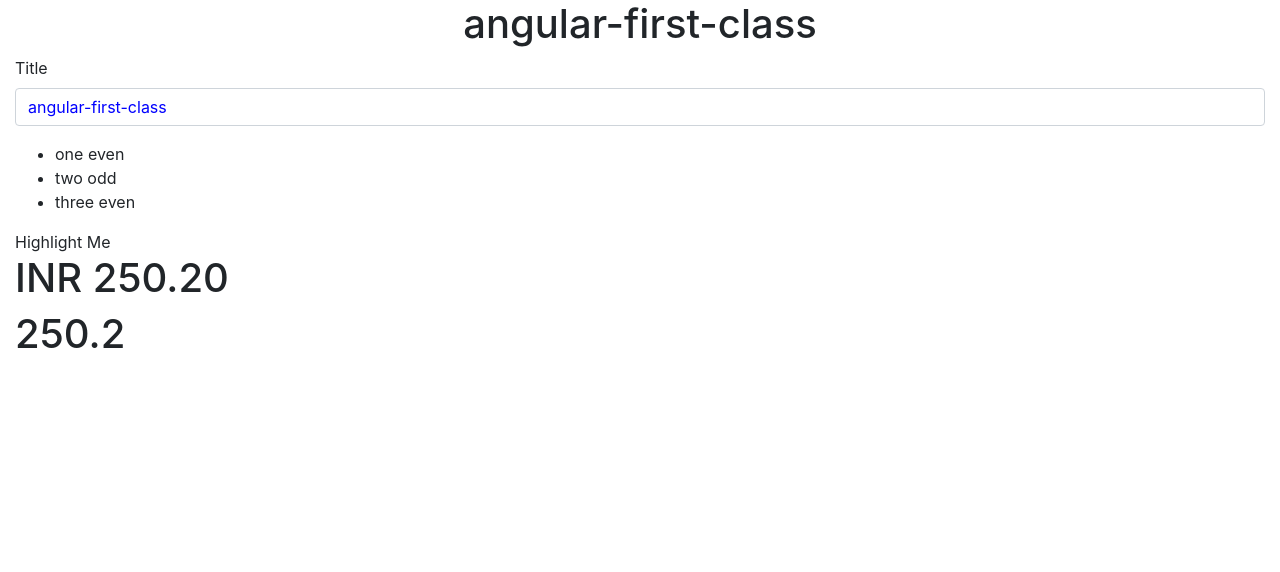
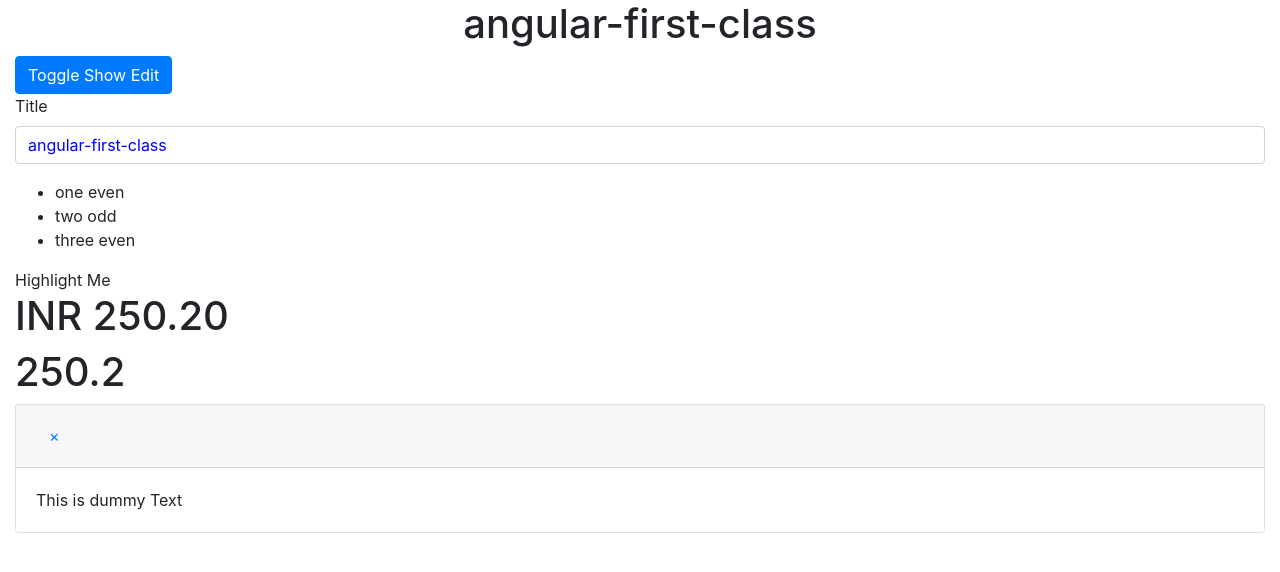
Before and after one commit to Debananda/angular-first-class, an Angular app: page / in a window 1280 px wide. Shown: the top 572 px of the page. Built offline with nearby package versions, Linux system fonts and the light colour scheme.

Commit message:
lifecyclcle hooks implemented

```diff
--- a/src/app/app.component.html
+++ b/src/app/app.component.html
@@ -1,9 +1,13 @@
 <div class="container-fluid">
   <h1 class="text-center">{{ title }}</h1>
+  <button class="btn btn-primary" (click)="toggleShowEdit()">
+    Toggle Show Edit
+  </button>
   <app-edit
     [inputText]="title"
     inputLabel="Title"
     (changeText)="changeTitle($event)"
+    *ngIf="showEdit"
   ></app-edit>
   <ul>
     <!-- <li *ngFor="let t of list; let i = index">
@@ -27,4 +31,9 @@
   <div app-highlight>Highlight Me</div>
   <h1>{{ price | appUnit: "IN" }}</h1>
   <h1>{{ price }}</h1>
+  <app-collapsible [header]="DummyHeader">
+    <div #dummyContent>
+      This is dummy Text
+    </div>
+  </app-collapsible>
 </div>
--- a/src/app/app.component.ts
+++ b/src/app/app.component.ts
@@ -9,7 +9,11 @@ export class AppComponent {
   title = "angular-first-class";
   list: string[] = ["one", "two", "three"];
   price: number = 250.2;
+  showEdit = true;
   changeTitle(value: string) {
     this.title = value;
   }
+  toggleShowEdit() {
+    this.showEdit = !this.showEdit;
+  }
 }
--- /dev/null
+++ b/src/app/core/collapsible/collapsible.component.html
@@ -0,0 +1,9 @@
+<div class="card">
+  <div class="card-header d-flex justify-content-between">
+    {{ header }}
+    <button class="btn btn-link" (click)="toggleShow()">&times;</button>
+  </div>
+  <div class="card-body" *ngIf="showBody">
+    <ng-content></ng-content>
+  </div>
+</div>
--- /dev/null
+++ b/src/app/core/collapsible/collapsible.component.ts
@@ -0,0 +1,31 @@
+import {
+  Component,
+  OnInit,
+  Input,
+  ContentChild,
+  ElementRef,
+  AfterContentInit
+} from "@angular/core";
+
+@Component({
+  selector: "app-collapsible",
+  templateUrl: "./collapsible.component.html",
+  styleUrls: ["./collapsible.component.css"]
+})
+export class CollapsibleComponent implements OnInit, AfterContentInit {
+  @Input() header: string;
+  @ContentChild("dummyContent", { static: true }) dummyContent: ElementRef;
+
+  showBody = true;
+  constructor() {}
+
+  ngOnInit() {
+    console.log(this.dummyContent.nativeElement);
+  }
+  toggleShow() {
+    this.showBody = !this.showBody;
+  }
+  ngAfterContentInit() {
+    console.log("After COntent Init");
+  }
+}
--- a/src/app/core/core.module.ts
+++ b/src/app/core/core.module.ts
@@ -3,10 +3,11 @@ import { CommonModule } from "@angular/common";
 
 import { HighlightDirective } from "./hightlight.deirective";
 import { UnitPipe } from "./unit.pipe";
+import { CollapsibleComponent } from "./collapsible/collapsible.component";
 
 @NgModule({
-  declarations: [HighlightDirective, UnitPipe],
+  declarations: [HighlightDirective, UnitPipe, CollapsibleComponent],
   imports: [CommonModule],
-  exports: [HighlightDirective, UnitPipe]
+  exports: [HighlightDirective, UnitPipe, CollapsibleComponent]
 })
 export class CoreModule {}
--- a/src/app/edit.component.ts
+++ b/src/app/edit.component.ts
@@ -5,7 +5,17 @@ import {
   EventEmitter,
   ViewChild,
   ElementRef,
-  Renderer2
+  Renderer2,
+  OnInit,
+  OnDestroy,
+  OnChanges,
+  DoCheck,
+  SimpleChanges,
+  AfterViewInit,
+  AfterViewChecked,
+  AfterContentChecked,
+  AfterContentInit,
+  SimpleChange
 } from "@angular/core";
 
 @Component({
@@ -30,10 +40,11 @@ import {
     `
   ]
 })
-export class EditComponent {
+export class EditComponent
+  implements OnChanges, OnInit, DoCheck, OnDestroy, AfterViewInit {
   @Input() inputText: string;
   @Input() inputLabel: string;
-  @ViewChild("lblText", { static: true }) lblText: ElementRef;
+  @ViewChild("lblText", { static: false }) lblText: ElementRef;
   @Output() changeText = new EventEmitter<string>();
   constructor(private renderer: Renderer2) {}
   editText(value: string) {
@@ -45,4 +56,22 @@ export class EditComponent {
     );
     this.changeText.emit(value);
   }
+
+  ngOnChanges(changedObj: SimpleChanges) {
+    console.log(changedObj);
+  }
+
+  ngOnInit() {
+    console.log("In Init", this.lblText);
+  }
+
+  ngDoCheck() {
+    console.log("In CHeck");
+  }
+  ngOnDestroy() {
+    console.log("In Destroy");
+  }
+  ngAfterViewInit() {
+    console.log("In After View Init", this.lblText);
+  }
 }
```
Also changed, not shown: arrFunc.js (added, +62 -0 lines), src/app/dummy.component.ts (deleted, +0 -10 lines), src/app/core/collapsible/collapsible.component.css (added), 1 other file (tests, documents, lock files or other folders).
